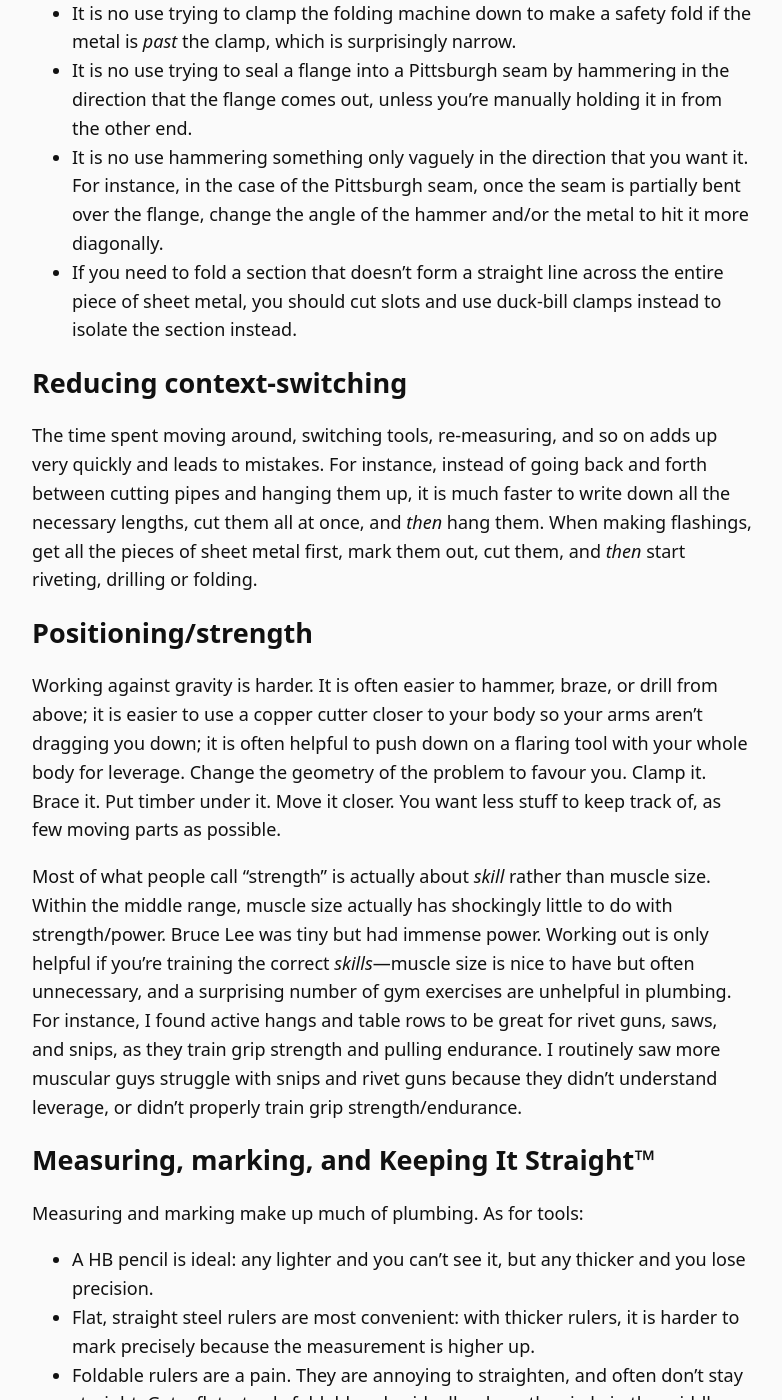
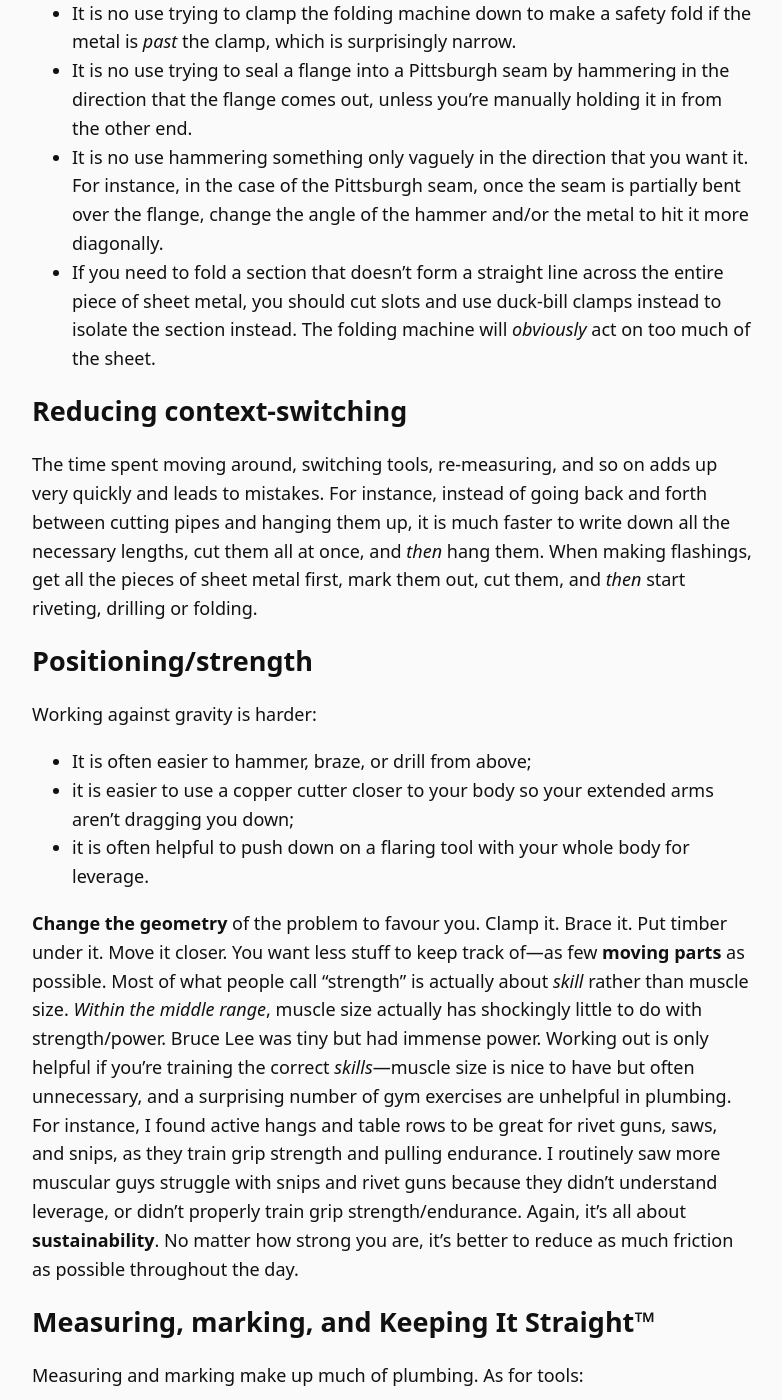
Before and after one commit to JakeHPark/jakehpark.github.io, a Jekyll site: the page built from _essays/Skill Acquisition in Plumbing.md, in a window 1280 px wide and 1400 px high, scrolled down 4034 px. Shown: the whole window, without its empty margins (248-1030 px from the left). Built offline with Jekyll 4.4.1, drawn with Linux system fonts in a browser that asks for light colours; some of the changed text lies outside the part shown.

Commit message:
On the subtle art of Keeping It Straight

```diff
--- a/_essays/Skill Acquisition in Plumbing.md
+++ b/_essays/Skill Acquisition in Plumbing.md
@@ -57,19 +57,19 @@ I also found the wide variety of wrench-like tools and terminology confusing:
 - Ordinary pliers have relatively limited jaw opening. Multigrips are the adjustable pliers that we use for a variety of tasks. Like pipe wrenches, these are also serrated.
 - The *duck-bill clamps* are useful for folding, weathering (turning up), and clamping, although other tools such as multigrips may be used for this purpose depending on the geometry. (Confusingly, these differ from duck-bill *pliers*.)
 
-Tool geometry often needs to be memorised by rote. Although it is often useful to try to understand *why* things are a certain way, with these features, there is basically no deeper reason than they're designed that way, and that's how they work. Much time can be wasted trying to "understand" something on a deeper level that doesn't have a deeper level. Some more examples:
+Tool geometry often needs to be memorised by rote. Although it is often useful to try to understand *why* things are a certain way, with these features, there is basically **no deeper reason** than they're designed that way, and that's how they work. Much time can be wasted trying to "understand" something on a deeper level that doesn't have a deeper level. Some more examples:
 
 - Drilling and riveting work better when the tool is straight and aligned with the desired direction of the fastener.
 - When using the folding machine, it is important to ensure that flaps do not get stuck on the sides of the machine or bump up against other flaps.
 - The circular saw must be running *before* the blade touches the wood,
 - but in contrast, you start the drill *after* you've fully committed with your bodyweight into the target.
 
-It is also important to ask: *what needs to move against what, and in what fashion?* No matter how much you adhere to the "correct method", you will keep making ridiculous errors if you do not ask this question:
+It is also important to ask: *what needs to move against what, and in what fashion?* No matter how much you adhere to the Correct Method™, you will keep making ridiculous errors if you do not ask this question:
 
 - It is no use trying to clamp the folding machine down to make a safety fold if the metal is *past* the clamp, which is surprisingly narrow.
 - It is no use trying to seal a flange into a Pittsburgh seam by hammering in the direction that the flange comes out, unless you're manually holding it in from the other end.
 - It is no use hammering something only vaguely in the direction that you want it. For instance, in the case of the Pittsburgh seam, once the seam is partially bent over the flange, change the angle of the hammer and/or the metal to hit it more diagonally.
-- If you need to fold a section that doesn't form a straight line across the entire piece of sheet metal, you should cut slots and use duck-bill clamps instead to isolate the section instead.
+- If you need to fold a section that doesn't form a straight line across the entire piece of sheet metal, you should cut slots and use duck-bill clamps instead to isolate the section instead. The folding machine will *obviously* act on too much of the sheet.
 
 ## Reducing context-switching
 
@@ -77,9 +77,13 @@ The time spent moving around, switching tools, re-measuring, and so on adds up v
 
 ## Positioning/strength
 
-Working against gravity is harder. It is often easier to hammer, braze, or drill from above; it is easier to use a copper cutter closer to your body so your arms aren't dragging you down; it is often helpful to push down on a flaring tool with your whole body for leverage. Change the geometry of the problem to favour you. Clamp it. Brace it. Put timber under it. Move it closer. You want less stuff to keep track of, as few moving parts as possible.
+Working against gravity is harder:
 
-Most of what people call "strength" is actually about *skill* rather than muscle size. Within the middle range, muscle size actually has shockingly little to do with strength/power. Bruce Lee was tiny but had immense power. Working out is only helpful if you're training the correct *skills*—muscle size is nice to have but often unnecessary, and a surprising number of gym exercises are unhelpful in plumbing. For instance, I found active hangs and table rows to be great for rivet guns, saws, and snips, as they train grip strength and pulling endurance. I routinely saw more muscular guys struggle with snips and rivet guns because they didn't understand leverage, or didn't properly train grip strength/endurance.
+- It is often easier to hammer, braze, or drill from above;
+- it is easier to use a copper cutter closer to your body so your extended arms aren't dragging you down;
+- it is often helpful to push down on a flaring tool with your whole body for leverage.
+
+**Change the geometry** of the problem to favour you. Clamp it. Brace it. Put timber under it. Move it closer. You want less stuff to keep track of—as few **moving parts** as possible. Most of what people call "strength" is actually about *skill* rather than muscle size. *Within the middle range*, muscle size actually has shockingly little to do with strength/power. Bruce Lee was tiny but had immense power. Working out is only helpful if you're training the correct *skills*—muscle size is nice to have but often unnecessary, and a surprising number of gym exercises are unhelpful in plumbing. For instance, I found active hangs and table rows to be great for rivet guns, saws, and snips, as they train grip strength and pulling endurance. I routinely saw more muscular guys struggle with snips and rivet guns because they didn't understand leverage, or didn't properly train grip strength/endurance. Again, it's all about **sustainability**. No matter how strong you are, it's better to reduce as much friction as possible throughout the day.
 
 ## Measuring, marking, and Keeping It Straight™
 
```
